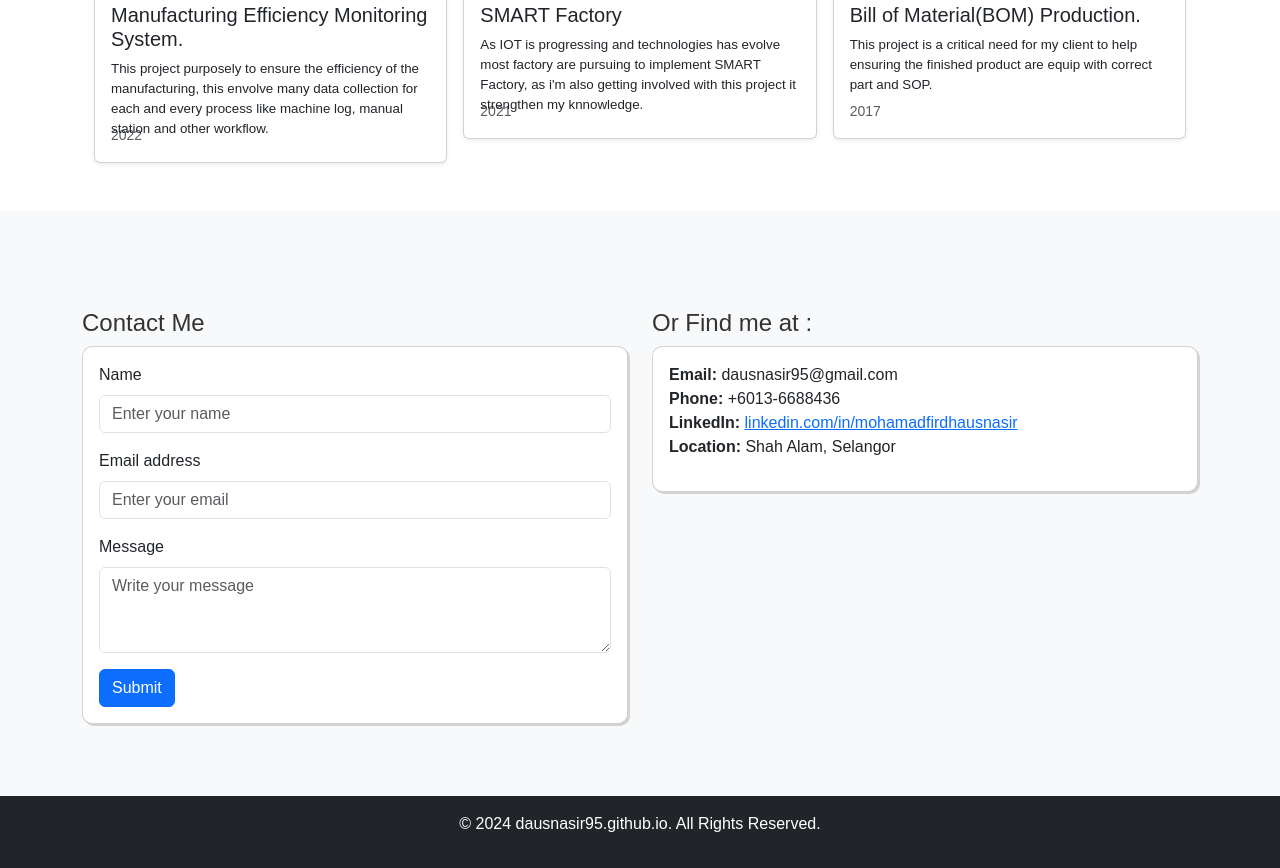
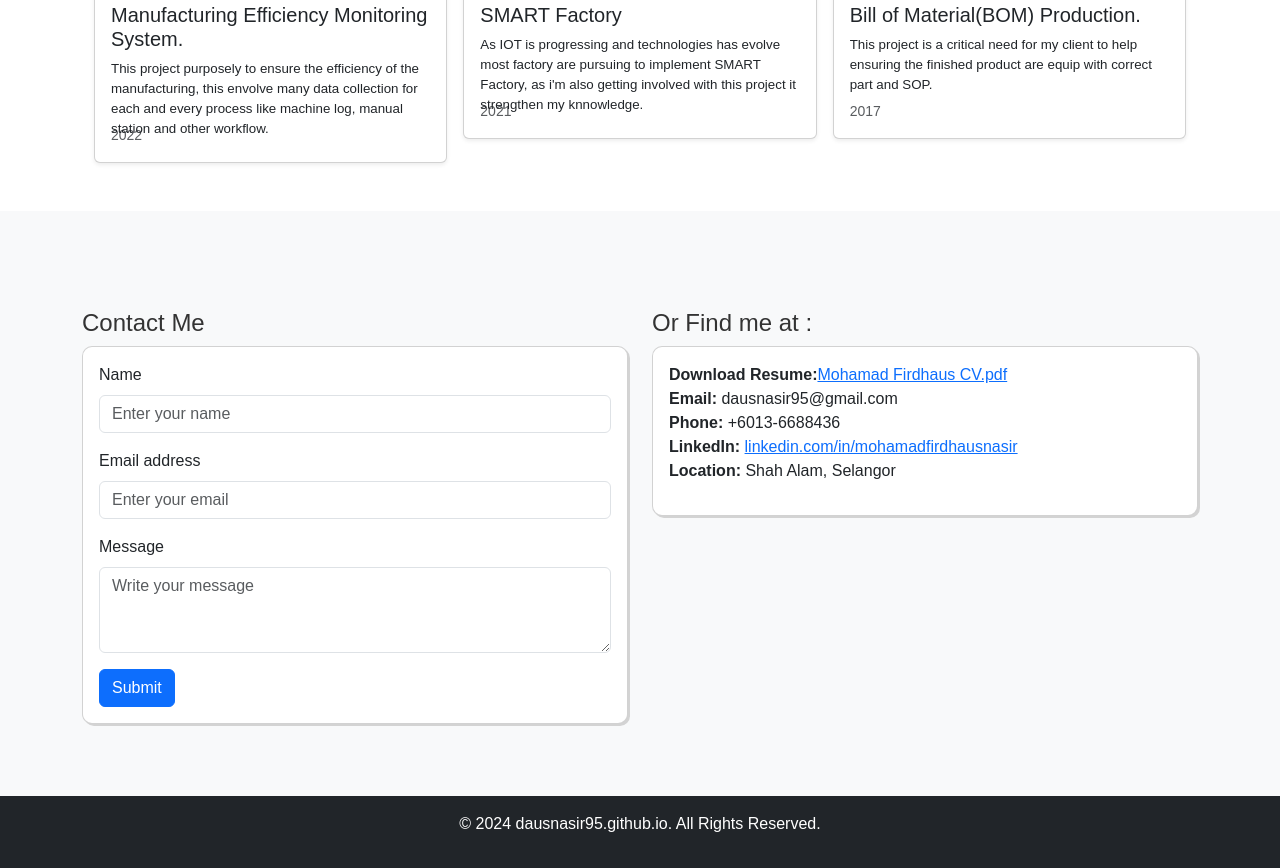
Before and after one commit to dausNasir95/MohamadFirdhaus.github.io, a plain HTML site: page index.html in a window 1280 px wide. Shown: the part 3602-4470 px from the top of the page. Drawn offline with nearby package versions, Linux system fonts and the light colour scheme.

Commit message:
Add files via upload

```diff
--- a/index.html
+++ b/index.html
@@ -443,6 +443,7 @@
                 <div class="card mb-4 " style="border-radius: 10px;box-shadow: 2px 2px lightgray">
                     <div class="card-body">
                 <ul class="list-unstyled">
+                    <li><strong>Download Resume:</strong><a href="https://drive.google.com/file/d/1IkqIHaGTZZVXEDa-Eoe6X5Xw9Pum2c2F/view?usp=drive_link" target="_blank">Mohamad Firdhaus CV.pdf</a></li>
                     <li><strong>Email:</strong> dausnasir95@gmail.com</li>
                     <li><strong>Phone:</strong> +6013-6688436</li>
                     <li><strong>LinkedIn:</strong> <a href="https://profile.indeed.com/p/mohamadfirdhausnasir-65498jp" target="_blank">linkedin.com/in/mohamadfirdhausnasir</a></li>
```
